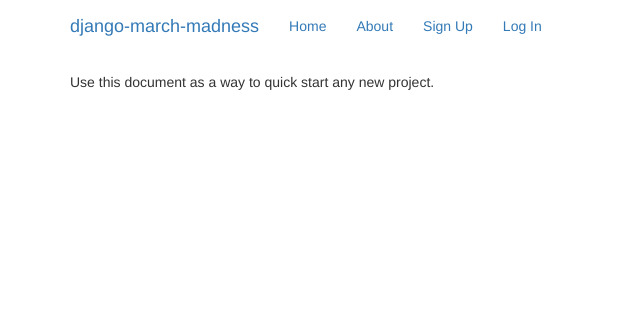
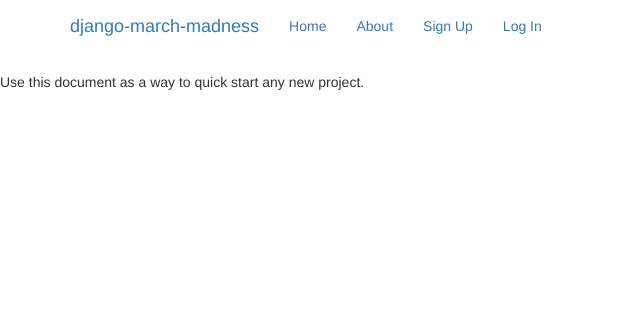
Before and after one commit to NOVO-Construction/django-march-madness, a Django app: template django-march-madness/templates/pages/about.html in a window 1280 px wide. Shown: the top 312 px of the page, without its empty margins (0-640 px from the left). Run offline with Django 3.2, Linux system fonts and the light colour scheme; the template is opened without the code that fills it, so the values that code supplies are empty; some libraries are stand-ins or nearby versions.

Commit message:
Dump container from __base.html

```diff
--- a/django-march-madness/templates/__base.html
+++ b/django-march-madness/templates/__base.html
@@ -44,8 +44,6 @@
       </div>
     </div>
 
-    <div class="container">
-
       {% if messages %}
           {% for message in messages %}
               <div class="alert {% if message.tags %}alert-{{ message.tags }}"{% endif %}>{{ message }}</div>
@@ -56,7 +54,6 @@
         <p>Use this document as a way to quick start any new project.</p>
       {% endblock content %}
 
-    </div> <!-- /container -->
 
     {% block modal %}{% endblock modal %}
 
```
